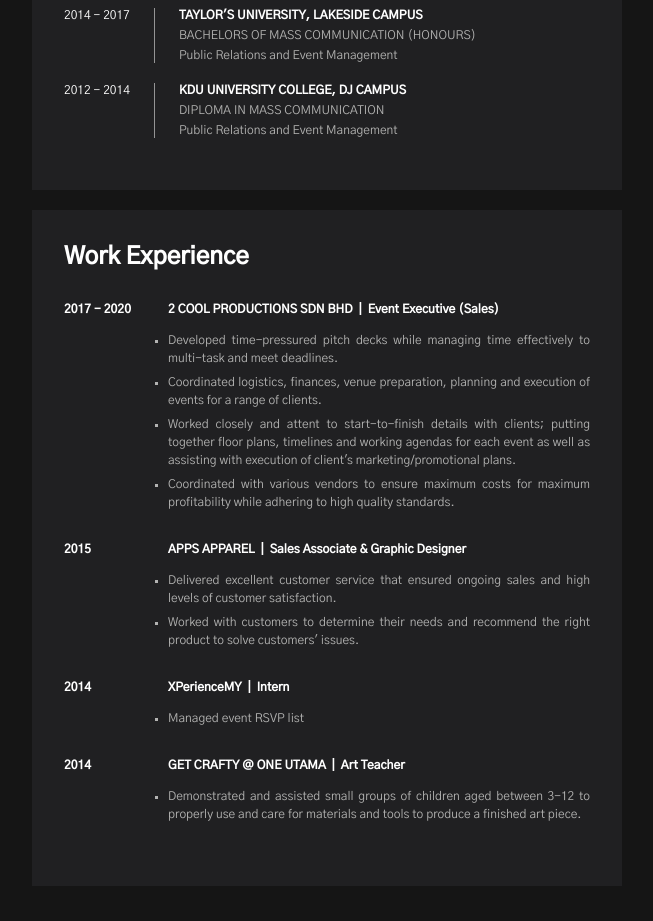
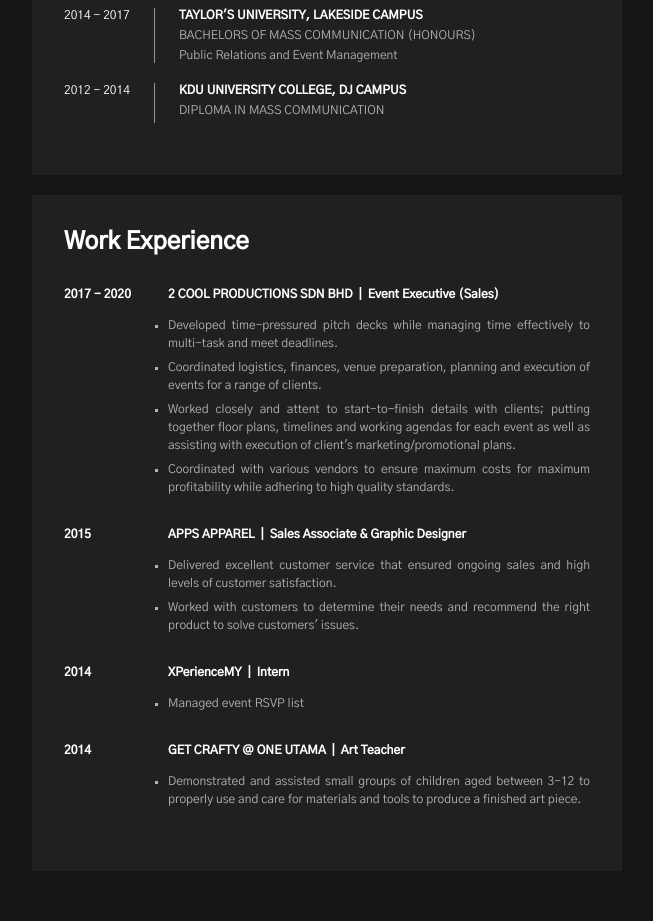
Before and after one commit to imanaqilah/My-Portfolio, a React (Create React App) app: page / in a window 1280 px wide. Shown: the part 1100-2021 px from the top of the page, without its empty margins (623-1276 px from the left). Built offline with nearby package versions, Linux system fonts and the light colour scheme; a web font is replaced by a local one.

Commit message:
Edited education section

```diff
--- a/src/components/Education.js
+++ b/src/components/Education.js
@@ -54,9 +54,6 @@
                 <GridItemRowContainer>
                     <p>DIPLOMA IN MASS COMMUNICATION</p>
                 </GridItemRowContainer>
-                <GridItemRow2Container>
-                    <p>Public Relations and Event Management</p>
-                </GridItemRow2Container>
             </Container>
 
         </div>
```
